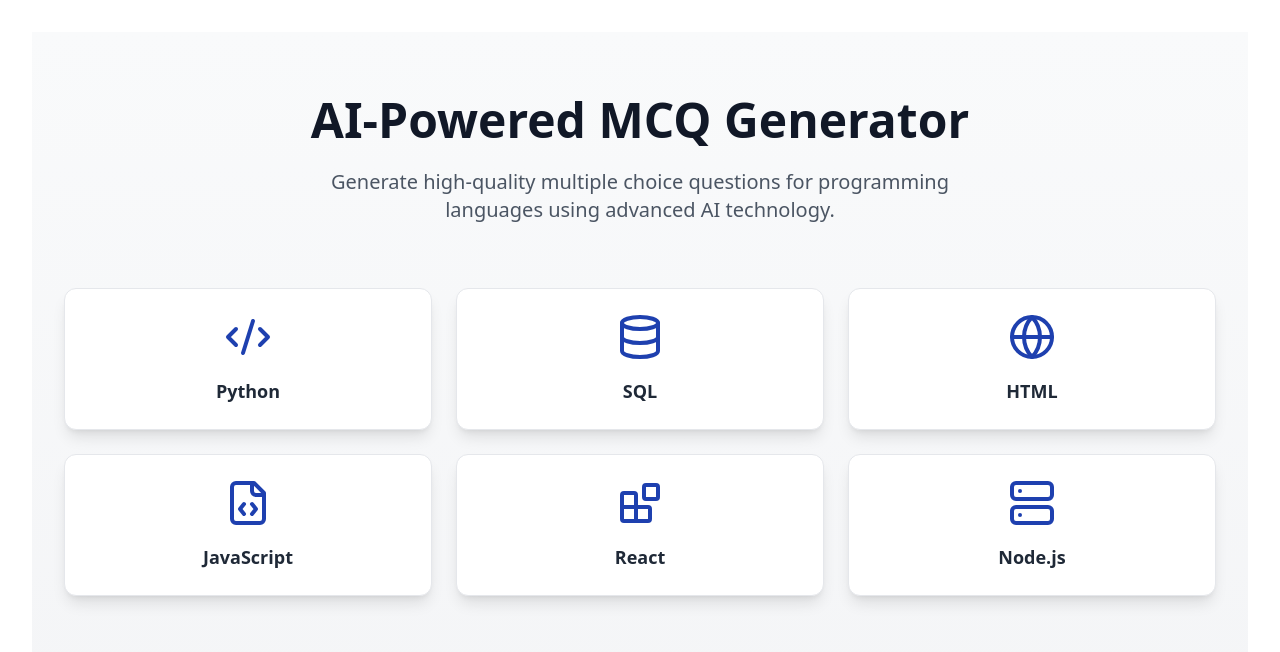
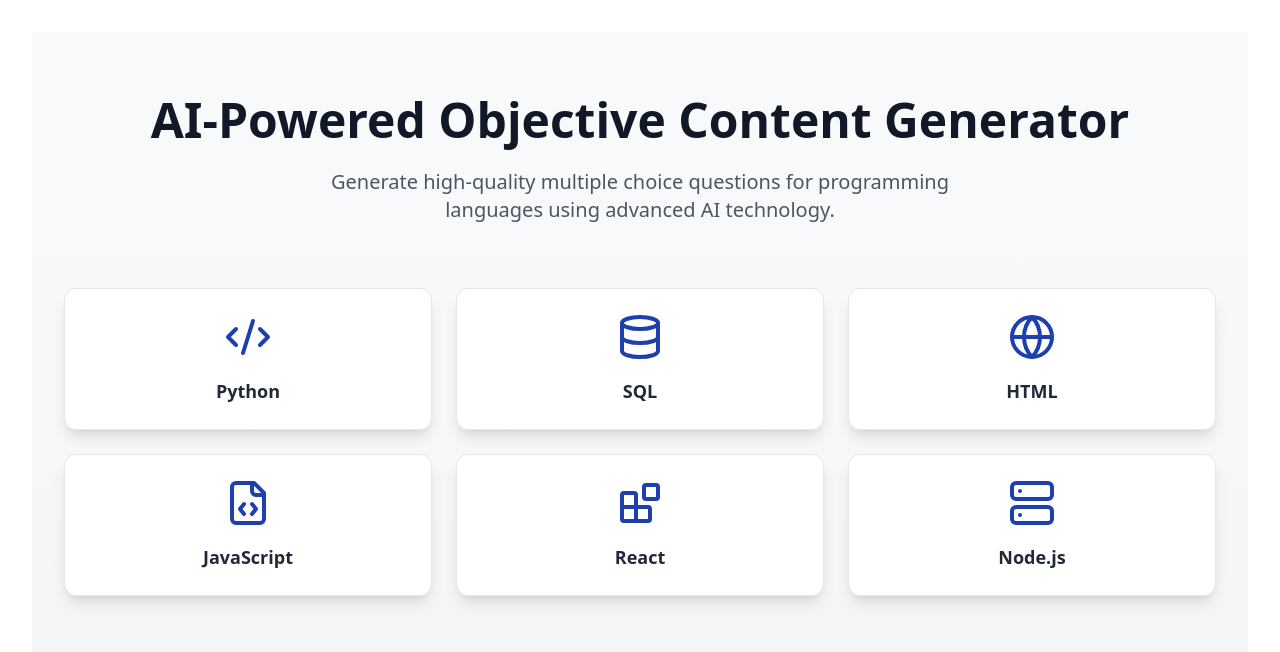
Before and after one commit to ChanakyaNxtWave/ai-questionarium, a React (Vite) app: page / in a window 1280 px wide. Shown: the top 652 px of the page. Built offline with nearby package versions, Linux system fonts and the light colour scheme.

Commit message:
Update Index.tsx
update title

```diff
--- a/src/pages/Index.tsx
+++ b/src/pages/Index.tsx
@@ -29,7 +29,7 @@ const Index = () => {
       <div className="container mx-auto px-4 py-16">
         <div className="text-center mb-16">
           <h1 className="text-4xl md:text-5xl font-bold text-gray-900 mb-6">
-            AI-Powered MCQ Generator
+            AI-Powered Objective Content Generator
           </h1>
           <p className="text-xl text-gray-600 max-w-2xl mx-auto">
             Generate high-quality multiple choice questions for programming languages
```
